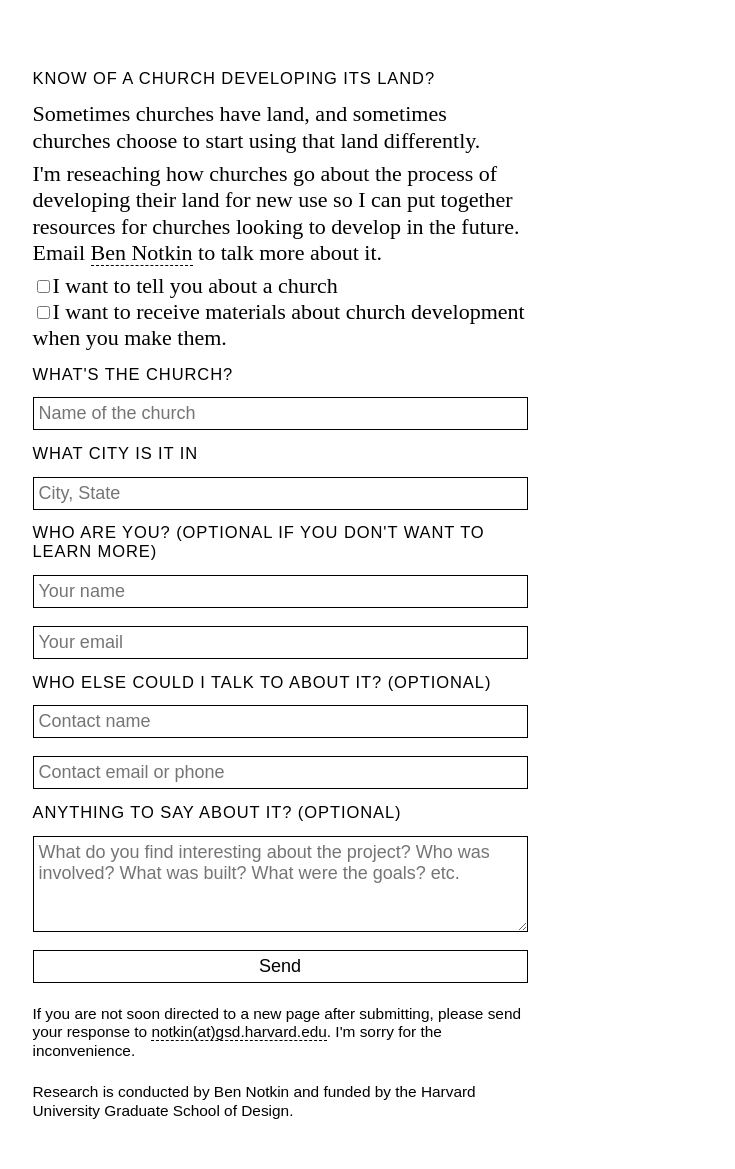
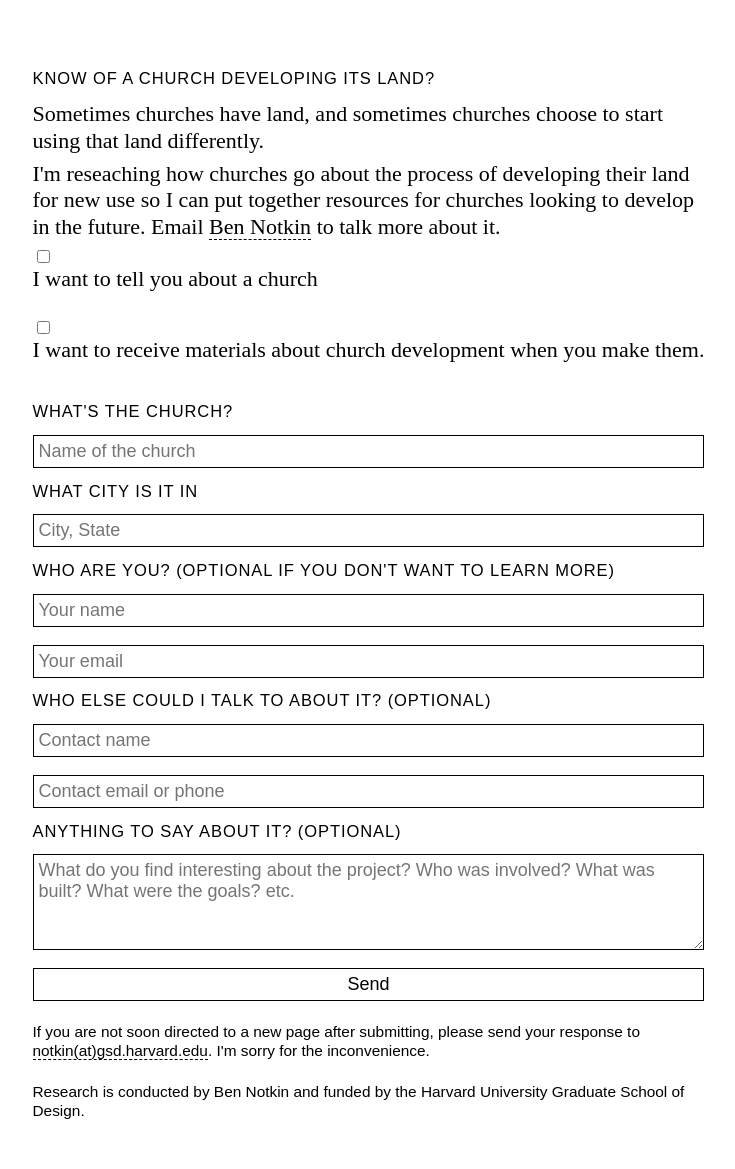
Before and after one commit to bennotkin/bennotkin.github.io, a Jekyll site: the page church-land/index.html, which Jekyll copies as it is, in a window 1280 px wide. Shown: the whole page, without its empty margins (360-1095 px from the left). Built offline with Jekyll 4.4.1, drawn with Linux system fonts in a browser that asks for light colours.

Commit message:
style checkbox labels

```diff
--- a/css/churchlandstyle.css
+++ b/css/churchlandstyle.css
@@ -70,6 +70,24 @@ button[type=submit] {
   cursor: pointer;
 }
 
+/* these are for checkbox labels, because I only use label for checkboxes; should be more specific though */
+label {
+  white-space: nowrap;
+  display: block;
+}
+
+label input {
+  vertical-align: middle;
+}
+
+label span {
+  display: inline-block;
+  white-space: normal;
+  vertical-align: top;
+  position: relative;
+  top: 2px;
+}
+
 button:hover {font-style:italic}
 
 .disclaimer {font-family: sans-serif; font-size: .7em;}
```
